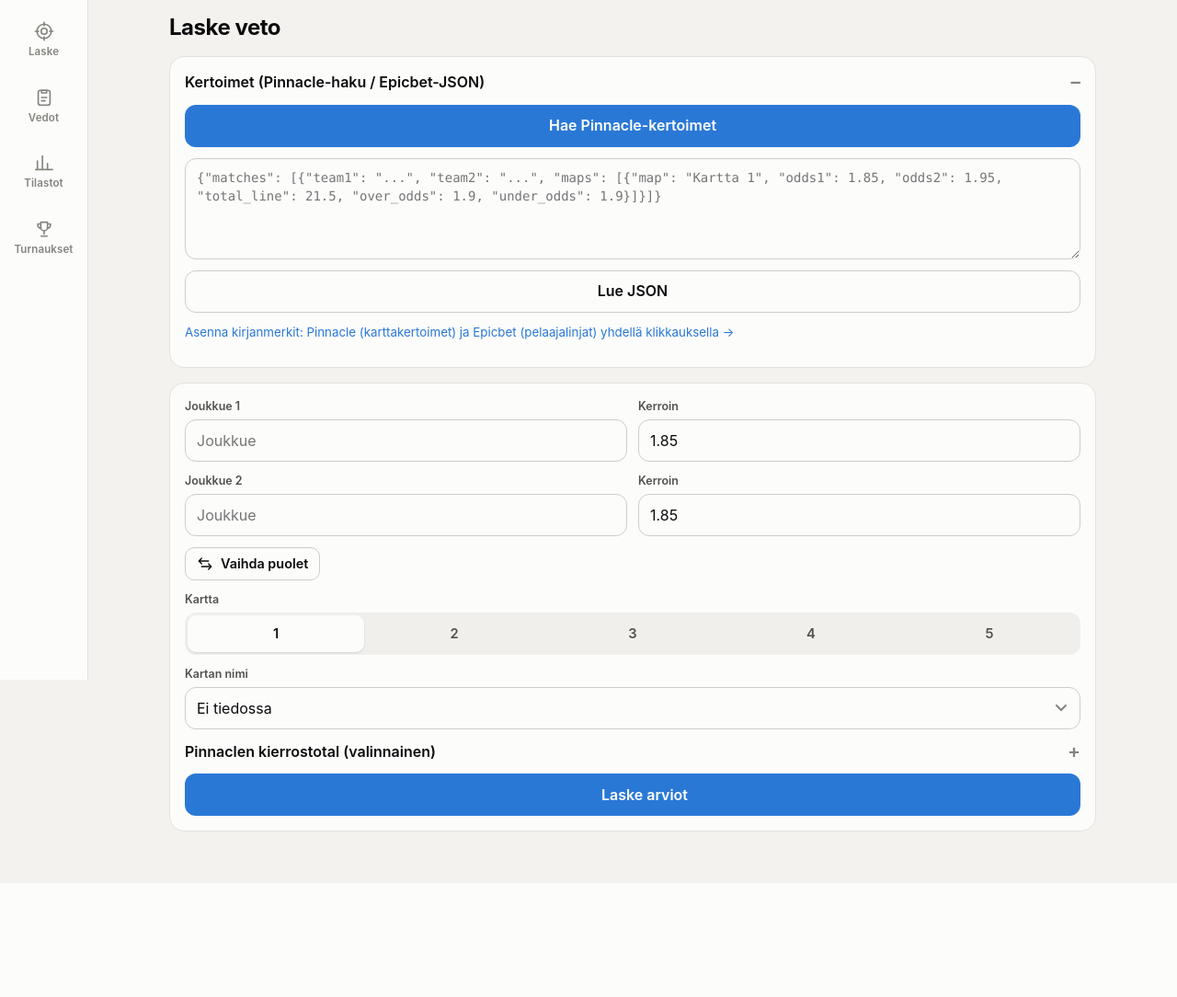
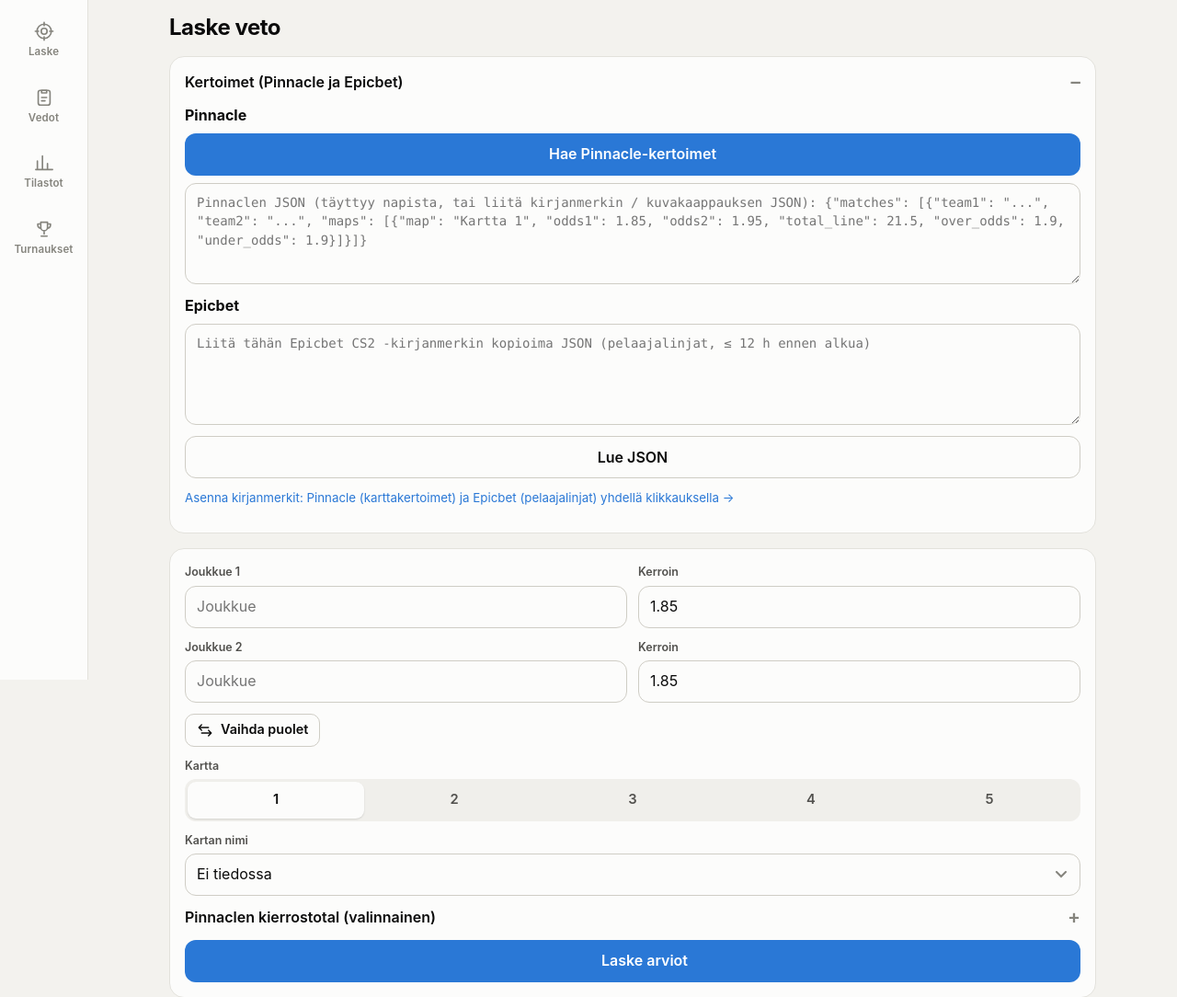
Before and after one commit to TiihonenK/cs2-performance-tracker, a FastAPI app: template webapp/templates/calc.html in a window 1280 px wide, after a click on "Kertoimet (Pinnacle ja Epicbet)". Shown: the part 61-1145 px from the top of the page at 92% size. Before the commit the page ends 1021 px from the top, so only its background shows below. Run offline with FastAPI, Linux system fonts and the light colour scheme; the template is opened without the code that fills it, so the values that code supplies are empty.

Commit message:
Pinnaclen ja epicin json kentät erilleen

```diff
--- a/webapp/app.py
+++ b/webapp/app.py
@@ -197,12 +197,16 @@ def bookmarklets_page(request: Request):
 
 
 @app.post("/pinnacle", response_class=HTMLResponse)
-def pinnacle(request: Request, text: str = Form("")):
+def pinnacle(request: Request, text: str = Form(""), epic_text: str = Form("")):
+    """Lukee molemmat JSON-laatikot (Pinnacle ja Epicbet) yhdeksi ottelulistaksi. Järjestys: Pinnacle ensin, Epicbet perään
+    (samanarvoisista myöhempi voittaa; Pinnacle voittaa Epicbetin kartta- ja totalikertoimissa joka tapauksessa)."""
     teams = set(db.team_names())
-    try:
-        docs = pinimport.parse_documents(text) if text.strip() else []
-    except json.JSONDecodeError as e:
-        return render(request, "partials/error.html", problems=[f"JSON ei kelpaa: {e}"])
+    docs = []
+    for label, raw in (("Pinnacle-laatikon", text), ("Epicbet-laatikon", epic_text)):
+        try:
+            docs += pinimport.parse_documents(raw) if raw.strip() else []
+        except json.JSONDecodeError as e:
+            return render(request, "partials/error.html", problems=[f"{label} JSON ei kelpaa: {e}"])
     items = pinimport.merge_matches(docs, teams)
     if not items:
         return render(request, "partials/error.html",
--- a/webapp/static/app.js
+++ b/webapp/static/app.js
@@ -419,50 +419,112 @@
     window.addEventListener('pageshow', function (e) { if (e.persisted) calcRestore(); });
   })();
 
-  /* ---------- Pinnaclen JSON: viimeisin tallentuu laitteelle ---------- */
-  var PIN_KEY = 'pin_json', PIN_TS = 'pin_json_ts', pinRestoring = false;
+  /* ---------- Pinnaclen ja Epicbetin JSON: kummankin viimeisin tallentuu laitteelle ---------- */
+  var BOXES = [
+    { id: 'pin',  ta: '#pin-text',  meta: '#pin-meta',  clr: '#pin-clear',  key: 'pin_json',  ts: 'pin_json_ts',  name: 'Pinnacle', lines: false },
+    { id: 'epic', ta: '#epic-text', meta: '#epic-meta', clr: '#epic-clear', key: 'epic_json', ts: 'epic_json_ts', name: 'Epicbet',  lines: true }
+  ];
+  var pinRestoring = false;
+
+  /* Teksti -> JSON-dokumenttien lista (peräkkäin liitetyt dokumentit sallitaan, kuten palvelimella); null jos ei kelvollista JSONia. */
+  function pinDocs(text) {
+    var out = [], i = 0, n = text.length;
+    while (i < n) {
+      var c = text.charAt(i);
+      if (c === ' ' || c === '\n' || c === '\r' || c === '\t' || c === ',' || c === ';') { i++; continue; }
+      if (c !== '{' && c !== '[') return null;
+      var depth = 0, j = i, inStr = false, done = false;
+      for (; j < n; j++) {
+        var ch = text.charAt(j);
+        if (inStr) { if (ch === '\\') j++; else if (ch === '"') inStr = false; }
+        else if (ch === '"') inStr = true;
+        else if (ch === '{' || ch === '[') depth++;
+        else if (ch === '}' || ch === ']') { depth--; if (depth === 0) { done = true; break; } }
+      }
+      if (!done) return null;
+      try { out.push(JSON.parse(text.slice(i, j + 1))); } catch (err) { return null; }
+      i = j + 1;
+    }
+    return out;
+  }
+  function pinWhen(d) { return d.getDate() + '.' + (d.getMonth() + 1) + '. klo ' + ('0' + d.getHours()).slice(-2) + '.' + ('0' + d.getMinutes()).slice(-2); }
   function pinStatus() {
-    var items = $$('#pin-list .pin-item').length, ts = store(PIN_TS);
-    var cnt = $('#pin-count'), meta = $('#pin-meta'), clr = $('#pin-clear'), has = !!store(PIN_KEY);
+    var items = $$('#pin-list .pin-item').length;
+    var cnt = $('#pin-count');
     if (cnt) { cnt.hidden = !items; cnt.textContent = items ? String(items) : ''; }
-    if (clr) clr.hidden = !has && !($('#pin-text') || {}).value;
-    if (meta) {
-      meta.hidden = !has;
-      if (has) {
-        var when = '';
-        if (ts) { var d = new Date(parseInt(ts, 10)); when = ' · tallennettu ' + d.getDate() + '.' + (d.getMonth() + 1) + '. klo ' + ('0' + d.getHours()).slice(-2) + '.' + ('0' + d.getMinutes()).slice(-2); }
-        meta.textContent = 'Viimeisin JSON on tallessa tälle laitteelle' + when + '. Uusi JSON korvaa sen.';
+    BOXES.forEach(function (b) {
+      var ta = $(b.ta), meta = $(b.meta), clr = $(b.clr); if (!ta) return;
+      var txt = ta.value.trim();
+      if (clr) clr.hidden = !txt;
+      if (!meta) return;
+      meta.style.color = '';
+      if (!txt) { meta.hidden = true; meta.textContent = ''; return; }
+      meta.hidden = false;
+      var docs = pinDocs(txt);
+      if (!docs) { meta.style.color = 'var(--warn)'; meta.textContent = 'JSON ei näytä kelvolta – tarkista että koko teksti tuli liitettyä.'; return; }
+      var m = 0, pl = 0, fetched = '';
+      docs.forEach(function (d) {
+        if (!d || !Array.isArray(d.matches)) return;
+        m += d.matches.length;
+        d.matches.forEach(function (x) { pl += ((x && x.players) || []).length; });
+        if (d.fetched && String(d.fetched) > fetched) fetched = String(d.fetched);
+      });
+      var parts = [m + (m === 1 ? ' ottelu' : ' ottelua')];
+      if (b.lines) parts.push(pl + ' pelaajalinjaa');
+      var t = fetched ? new Date(fetched) : null, ts = store(b.ts);
+      if (t && !isNaN(t)) {
+        parts.push('haettu ' + pinWhen(t));
+        var h = (Date.now() - t.getTime()) / 3600000;
+        if (h >= 3) { parts.push('vanha (' + Math.floor(h) + ' h)'); meta.style.color = 'var(--warn)'; }
+      } else if (ts) parts.push('liitetty ' + pinWhen(new Date(parseInt(ts, 10))));
+      meta.textContent = b.name + ': ' + parts.join(' · ') + ' · tallessa tällä laitteella';
+    });
+  }
+  function pinSave(b) {
+    var ta = $(b.ta); if (!ta || !ta.value.trim()) return;
+    if (store(b.key) !== ta.value) { store(b.key, ta.value); if (!pinRestoring) store(b.ts, String(Date.now())); }
+  }
+  function pinRead() { var btn = $('#pin-read'); if (btn && window.htmx) htmx.trigger(btn, 'click'); }
+  function pinRestore() {
+    if (!$('#pin-text') || !$('#epic-text')) return;
+    /* Siirtymä: ennen yhteistä laatikkoa Pinnacle- ja Epicbet-dokumentit tallentuivat yhteen (pin_json) -> Epicbet siirretään omaan laatikkoonsa. */
+    if (!store('epic_split')) {
+      var sp = store('pin_json'), docs = sp && !store('epic_json') ? pinDocs(sp) : null;
+      if (docs) {
+        var isE = function (d) { return d && d.source === 'epicbet'; }, ep = docs.filter(isE), rest = docs.filter(function (d) { return !isE(d); });
+        var join = function (a) { return a.map(function (d) { return JSON.stringify(d); }).join('\n'); };
+        if (ep.length) {
+          store('epic_json', join(ep)); store('epic_json_ts', store('pin_json_ts') || String(Date.now()));
+          if (rest.length) store('pin_json', join(rest)); else { try { localStorage.removeItem('pin_json'); localStorage.removeItem('pin_json_ts'); } catch (err) { /* ei tallennusta */ } }
+        }
       }
+      store('epic_split', '1');
     }
-  }
-  function pinRestore() {
-    var ta = $('#pin-text'); if (!ta) return;
-    var saved = store(PIN_KEY);
-    if (saved && !ta.value.trim()) {
-      ta.value = saved; pinRestoring = true;
-      var btn = $('#pin-read'); if (btn && window.htmx) htmx.trigger(btn, 'click');
-    }
+    var any = false;
+    BOXES.forEach(function (b) {
+      var ta = $(b.ta), saved = store(b.key);
+      if (ta && saved && !ta.value.trim()) { ta.value = saved; any = true; }
+    });
+    if (any) { pinRestoring = true; pinRead(); }
     pinStatus();
   }
   document.body.addEventListener('htmx:afterSwap', function (e) {
     var t = e.detail.target;
     if (!t || t.id !== 'pin-list') return;
-    var ta = $('#pin-text');
-    if (ta && ta.value.trim() && $('.pin-item', t)) {
-      store(PIN_KEY, ta.value);
-      if (!pinRestoring) store(PIN_TS, String(Date.now()));
-    }
+    if ($('.pin-item', t)) BOXES.forEach(pinSave);
     pinReselect();
     pinRestoring = false;
     pinStatus();
   });
   document.addEventListener('click', function (e) {
-    if (!e.target.closest('#pin-clear')) return;
-    var ta = $('#pin-text'), l = $('#pin-list');
-    if (ta) ta.value = ''; if (l) l.innerHTML = '';
-    try { localStorage.removeItem(PIN_KEY); localStorage.removeItem(PIN_TS); } catch (err) { /* ei tallennusta */ }
-    pinSel = null; pinWanted = ''; pinNote(); calcSave();
-    pinStatus(); toast({ msg: 'Pinnaclen JSON tyhjennetty' });
+    var btn = e.target.closest('#pin-clear, #epic-clear'); if (!btn) return;
+    var b = BOXES.filter(function (x) { return x.clr === '#' + btn.id; })[0], o = BOXES.filter(function (x) { return x !== b; })[0];
+    var ta = $(b.ta), ota = $(o.ta), l = $('#pin-list');
+    if (ta) ta.value = '';
+    try { localStorage.removeItem(b.key); localStorage.removeItem(b.ts); } catch (err) { /* ei tallennusta */ }
+    if (ota && ota.value.trim()) pinRead();          // toinen laatikko jää voimaan -> lista luetaan uudelleen
+    else { if (l) l.innerHTML = ''; pinSel = null; pinWanted = ''; pinNote(); calcSave(); }
+    pinStatus(); toast({ msg: b.name + '-JSON tyhjennetty' });
   });
   /* ---------- Hae Pinnacle-kertoimet palvelimelta ---------- */
   document.addEventListener('click', function (e) {
@@ -483,7 +545,7 @@
       .catch(function () { say('Yhteys palvelimeen katkesi. Yritä uudelleen.', true); })
       .then(function () { b.disabled = false; b.textContent = label; });
   });
-  (function () { var ta = $('#pin-text'); if (ta) ta.addEventListener('input', pinStatus); })();
+  BOXES.forEach(function (b) { var ta = $(b.ta); if (ta) ta.addEventListener('input', pinStatus); });
   if (document.readyState === 'loading') document.addEventListener('DOMContentLoaded', function () { setTimeout(pinRestore, 0); });
   else setTimeout(pinRestore, 0);
   window.addEventListener('pageshow', function (e) { if (e.persisted) pinRestore(); });
--- a/webapp/templates/calc.html
+++ b/webapp/templates/calc.html
@@ -6,16 +6,29 @@
 
 <section class="card">
   <details class="fold" id="pin-fold">
-    <summary>Kertoimet (Pinnacle-haku / Epicbet-JSON) <span class="badge" id="pin-count" hidden></span></summary>
+    <summary>Kertoimet (Pinnacle ja Epicbet) <span class="badge" id="pin-count" hidden></span></summary>
     <div class="stack">
-      <button class="btn primary" id="pin-fetch" type="button">Hae Pinnacle-kertoimet</button>
-      <small class="muted" id="pin-fetch-status" hidden></small>
-      <textarea name="text" id="pin-text" placeholder='{"matches": [{"team1": "...", "team2": "...", "maps": [{"map": "Kartta 1", "odds1": 1.85, "odds2": 1.95, "total_line": 21.5, "over_odds": 1.9, "under_odds": 1.9}]}]}'></textarea>
-      <div class="row" style="display:flex;gap:8px">
-        <button class="btn" id="pin-read" type="button" hx-post="/pinnacle" hx-include="#pin-text" hx-target="#pin-list" style="flex:1">Lue JSON</button>
-        <button class="btn ghost" id="pin-clear" type="button" hidden>Tyhjennä</button>
+      <div class="stack" style="gap:8px">
+        <div style="display:flex;justify-content:space-between;align-items:center;gap:8px">
+          <b>Pinnacle</b>
+          <button class="btn sm ghost" id="pin-clear" type="button" hidden>Tyhjennä</button>
+        </div>
+        <button class="btn primary" id="pin-fetch" type="button">Hae Pinnacle-kertoimet</button>
+        <small class="muted" id="pin-fetch-status" hidden></small>
+        <textarea name="text" id="pin-text" placeholder='Pinnaclen JSON (täyttyy napista, tai liitä kirjanmerkin / kuvakaappauksen JSON): {"matches": [{"team1": "...", "team2": "...", "maps": [{"map": "Kartta 1", "odds1": 1.85, "odds2": 1.95, "total_line": 21.5, "over_odds": 1.9, "under_odds": 1.9}]}]}'></textarea>
+        <small class="muted" id="pin-meta" hidden></small>
       </div>
-      <small class="muted" id="pin-meta" hidden></small>
+
+      <div class="stack" style="gap:8px">
+        <div style="display:flex;justify-content:space-between;align-items:center;gap:8px">
+          <b>Epicbet</b>
+          <button class="btn sm ghost" id="epic-clear" type="button" hidden>Tyhjennä</button>
+        </div>
+        <textarea name="epic_text" id="epic-text" placeholder='Liitä tähän Epicbet CS2 -kirjanmerkin kopioima JSON (pelaajalinjat, ≤ 12 h ennen alkua)'></textarea>
+        <small class="muted" id="epic-meta" hidden></small>
+      </div>
+
+      <button class="btn" id="pin-read" type="button" hx-post="/pinnacle" hx-include="#pin-text, #epic-text" hx-target="#pin-list">Lue JSON</button>
       <small class="muted"><a href="/kirjanmerkit">Asenna kirjanmerkit: Pinnacle (karttakertoimet) ja Epicbet (pelaajalinjat) yhdellä klikkauksella →</a></small>
       <div id="pin-list"></div>
     </div>
--- a/webapp/templates/epicbet.html
+++ b/webapp/templates/epicbet.html
@@ -3,7 +3,7 @@
 <div class="page-h"><h1>Kirjanmerkit: Pinnacle ja Epicbet</h1></div>
 
 <section class="card stack">
-  <p style="margin:0">Kaksi kirjanmerkkiä hakee kertoimet yhdellä klikkauksella ja kopioi ne JSONina leikepöydälle. Liitä JSONit Laske-sivun JSON-laatikkoon peräkkäin (järjestyksellä ei ole väliä): ottelu ja kartta valitaan listasta, ja kertoimet täyttyvät lomakkeelle.</p>
+  <p style="margin:0">Kaksi kirjanmerkkiä hakee kertoimet yhdellä klikkauksella ja kopioi ne JSONina leikepöydälle. Liitä Pinnaclen JSON Laske-sivun <b>Pinnacle</b>-laatikkoon ja Epicbetin JSON omaan <b>Epicbet</b>-laatikkoonsa, paina Lue JSON: ottelu ja kartta valitaan listasta, ja kertoimet täyttyvät lomakkeelle. Kumpikin laatikko muistaa viimeisimmän JSONinsa ja näyttää milloin se on haettu.</p>
   <ul style="margin:0;padding-left:1.2em;line-height:1.6">
     <li><b>Pinnacle</b>: kaikkien CS2-otteluiden <b>karttojen voittajakertoimet ja kierrostotalit</b> (ottelun kertoimet, kun karttamarkkinat ovat auki). Tämän voi hakea myös suoraan Laske-sivun <b>Hae Pinnacle-kertoimet</b> -napilla, jolloin palvelin hakee ne itse eikä kirjanmerkkiä tarvita. Kirjanmerkki on varakeino (esim. jos palvelimen haku ei onnistu).</li>
     <li><b>Epicbet</b>: kaikkien pelaajien <b>tappolinjat ja kertoimet</b> sekä Epicbetin omat karttakertoimet. Epicbet avaa pelaajamarkkinat vasta noin 12 tuntia ennen ottelun alkua.</li>
@@ -38,7 +38,7 @@
     <li>Paina yllä <b>Kopioi kirjanmerkin URL</b> (avaa kohta "Ei onnistu raahaamalla?") sille kirjanmerkille jonka asennat.</li>
     <li>Avaa tämä sivu Safarissa, paina Jaa → <b>Lisää kirjanmerkki</b>, anna nimi (<i>Pinnacle CS2</i> tai <i>Epicbet CS2</i>), tallenna.</li>
     <li>Avaa kirjanmerkit (kirjakuvake) → <b>Muokkaa</b> → valitse kirjanmerkki → pyyhi osoite ja liitä kopioitu teksti (pitkä painallus → Liitä) → Valmis.</li>
-    <li>Käytä: avaa pinnacle.com tai epicbet.com Safarissa, avaa kirjanmerkit ja paina kirjanmerkkiä. Paina ikkunassa <b>Kopioi JSON</b>, siirry Vetomalliin ja liitä JSON Laske-sivun laatikkoon (pitkä painallus → Liitä).</li>
+    <li>Käytä: avaa pinnacle.com tai epicbet.com Safarissa, avaa kirjanmerkit ja paina kirjanmerkkiä. Paina ikkunassa <b>Kopioi JSON</b>, siirry Vetomalliin ja liitä JSON Laske-sivun oikeaan laatikkoon (pitkä painallus → Liitä).</li>
   </ol>
   <p class="muted" style="margin:0">Safari ja kotivalikkoon lisätty Vetomalli-sovellus säilyttävät tiedot erikseen, joten liitä JSON siihen sovellukseen jota käytät vetoihin.</p>
 </section>
@@ -47,7 +47,7 @@
   <h2 style="margin:0;font-size:1rem">2. Käyttö</h2>
   <ol style="margin:0;padding-left:1.2em;line-height:1.6">
     <li>Avaa pinnacle.com (Esports → CS2) ja paina <i>Pinnacle CS2</i> -kirjanmerkkiä. Ikkuna listaa ottelut ja kopioi JSONin.</li>
-    <li>Liitä se Laske-sivun JSON-laatikkoon. Kun pelaajamarkkinat ovat auki (≤ 12 h ennen alkua), avaa epicbet.com (Esports → Counter-Strike 2), paina <i>Epicbet CS2</i> ja liitä sekin samaan laatikkoon.</li>
+    <li>Liitä se Laske-sivun Pinnacle-laatikkoon (tai paina siellä <b>Hae Pinnacle-kertoimet</b>). Kun pelaajamarkkinat ovat auki (≤ 12 h ennen alkua), avaa epicbet.com (Esports → Counter-Strike 2), paina <i>Epicbet CS2</i> ja liitä sen JSON Epicbet-laatikkoon.</li>
     <li>Paina <b>Lue JSON</b>, valitse ottelu ja kartta ja paina <b>Laske arviot</b>. Näet pelaajien Epicbet-linjat ja <b>Arvolinjat</b>-listan.</li>
   </ol>
   <p class="muted" style="margin:0">Bo1-ottelut (esim. Majorin avauskierrokset) tulevat Kartta 1:ksi, kun Pinnacle antaa niille ottelutason kierrostotalin tai merkitsee ne Bo1:ksi. Ottelut, joilla on vain voittajakertoimet ja ei selvästi Bo1 (esim. Bo3 ilman karttamarkkinoita), ohitetaan. Pinnacle ei tarjoa CS2-pelaajamarkkinoita.</p>
```
